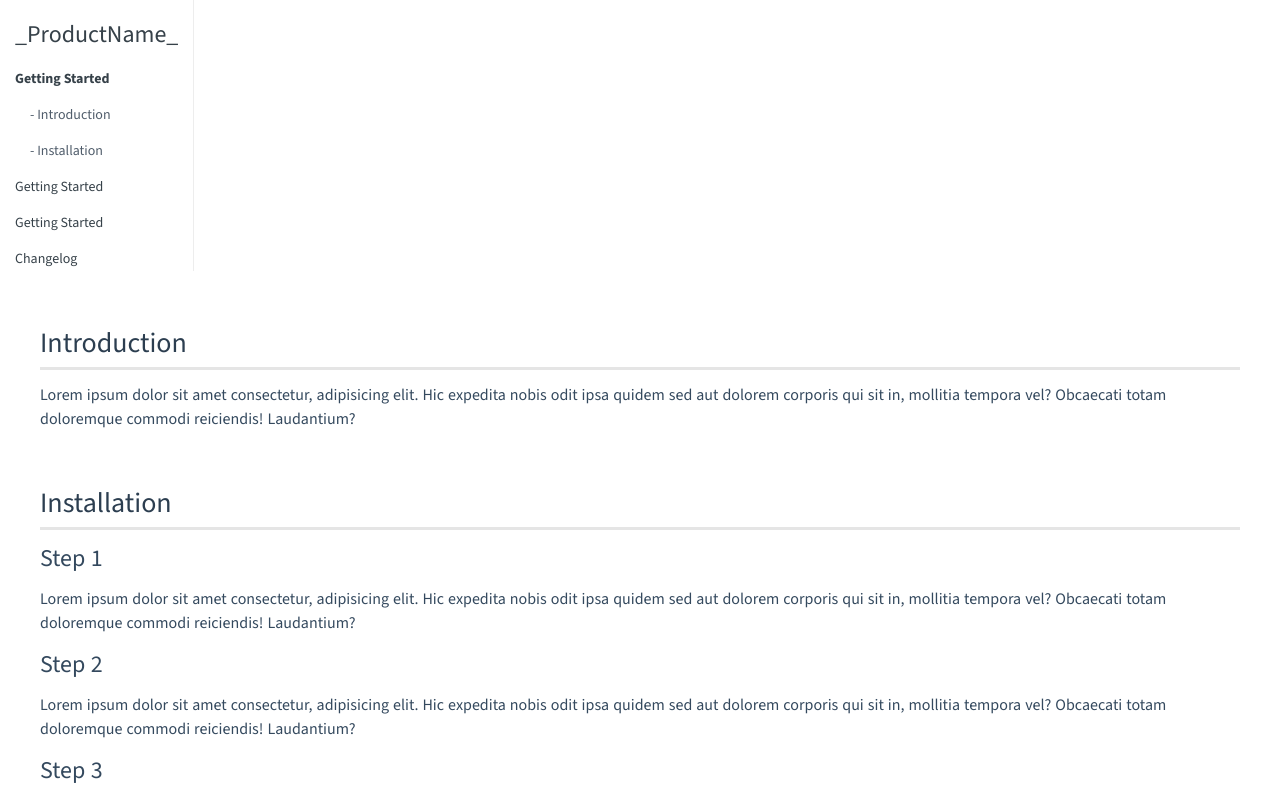
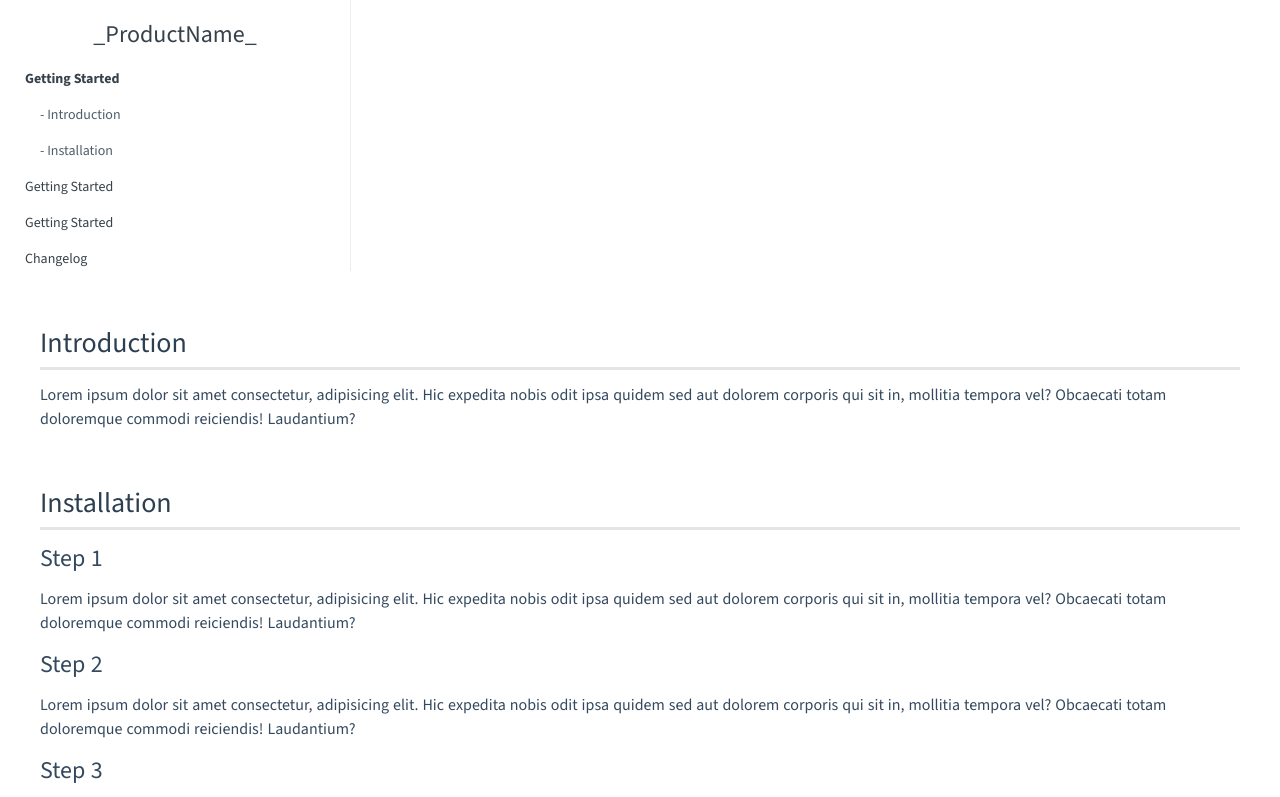
Before and after one commit to enamul-hoque/documentation-template, a plain HTML site: page index.html in a window 1280 px wide. Shown: the top 797 px of the page. Drawn offline with Linux system fonts and the light colour scheme.

Commit message:
update: Sidebar Width.

```diff
--- a/assets/css/style.css
+++ b/assets/css/style.css
@@ -57,7 +57,10 @@ a {
 
 /** Sidebar **/
 .d_sidebar {
-    padding: 23px 15px 0;
+    flex: 0 0 300px;
+    max-width: 300px;
+    width: 300px;
+    padding: 23px 25px 0;
     border-right: 1px solid rgba(0, 0, 0, .07);
 }
 
```
